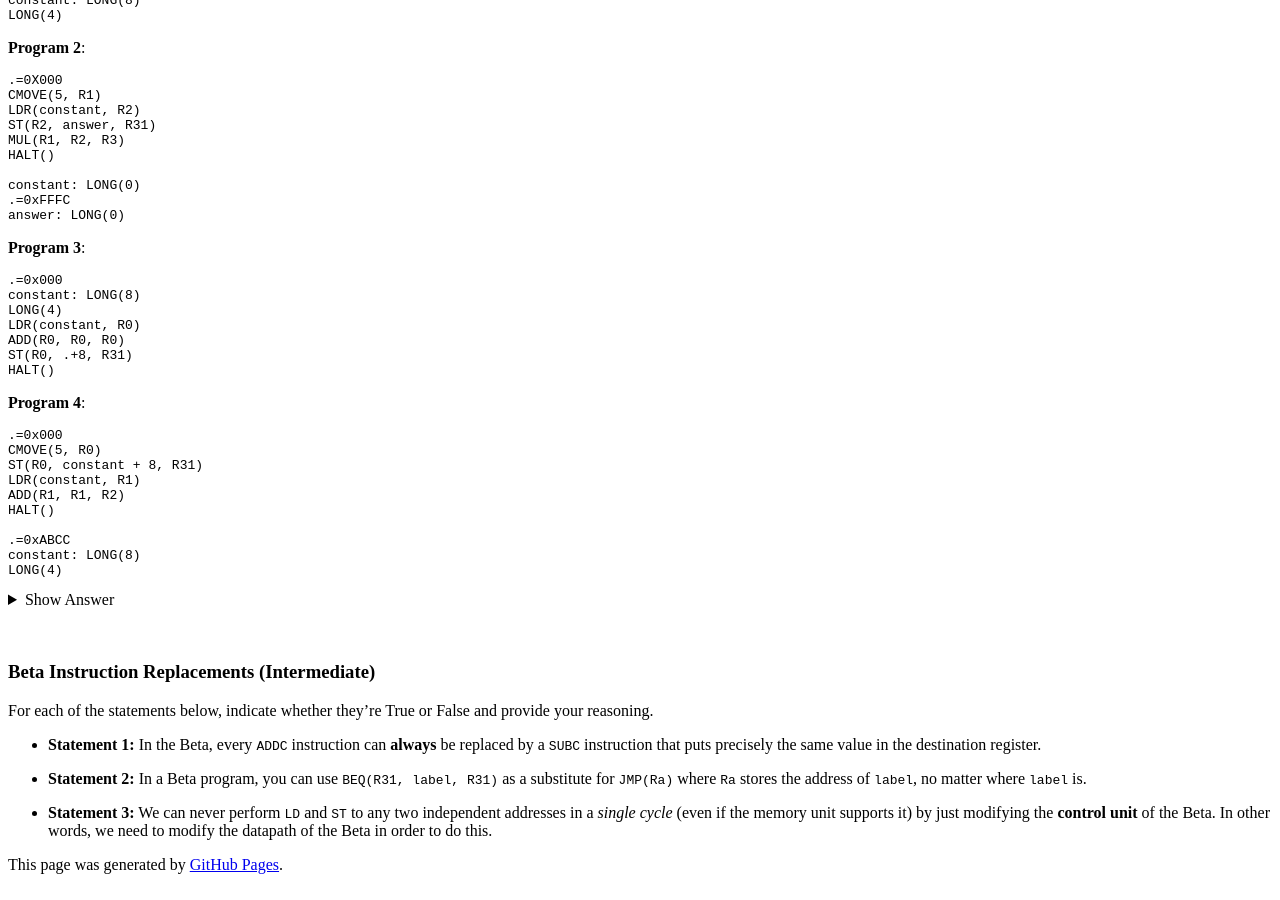
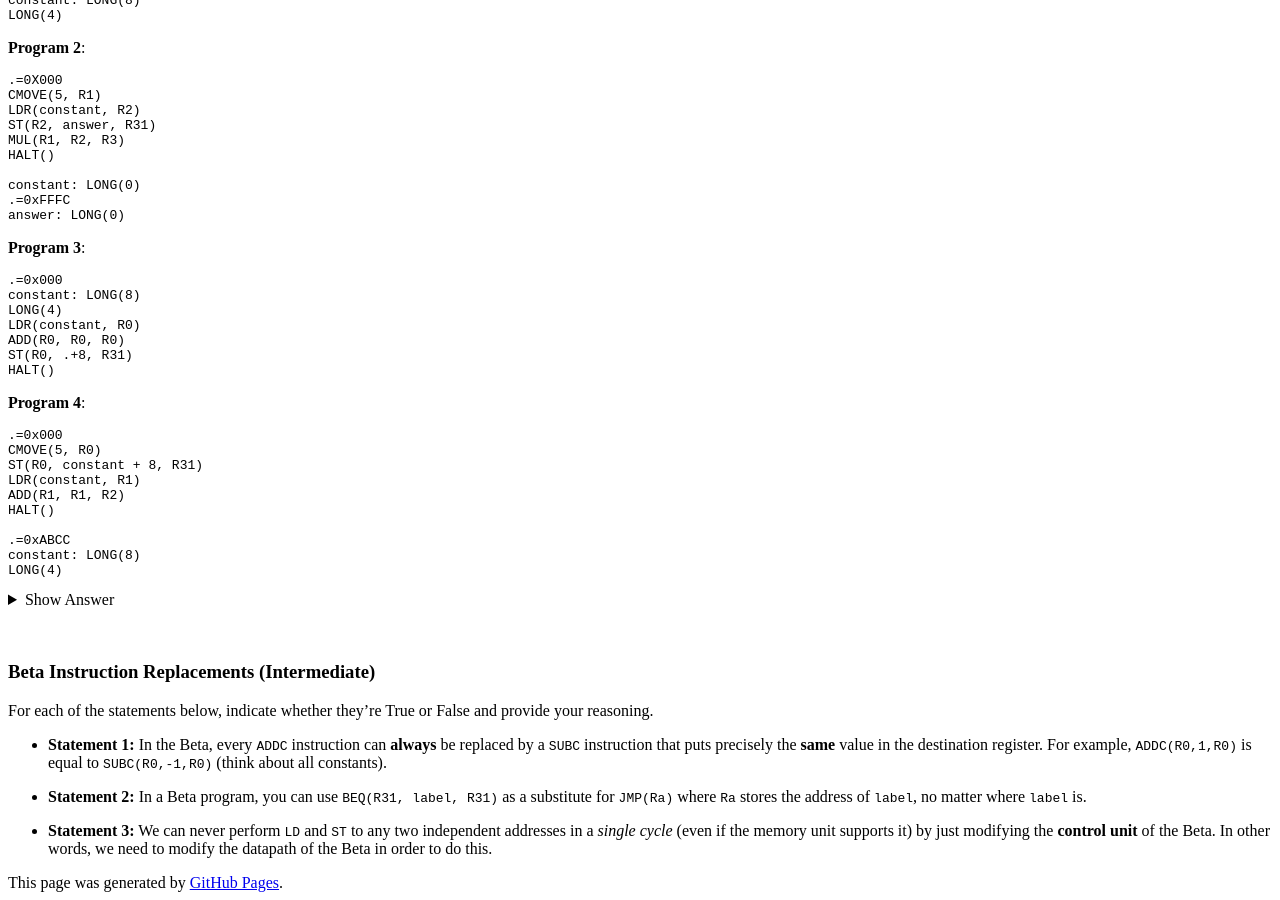
Before and after one commit to natalieagus/natalieagus.github.io, a Jekyll site: the page built from 50002/50002problem_set_5.md, in a window 1280 px wide and 900 px high, scrolled down 3930 px. Built offline with Jekyll 4.4.1, drawn with Linux system fonts in a browser that asks for light colours; formulas are drawn with MathJax 3; a script that is not in the unit is left out; the repository's description, which GitHub fills in, is left out; some of the changed lines change nothing that is shown.

Commit message:
50002/50002problem_set_5.md updated from https://stackedit.io/

```diff
--- a/50002/50002problem_set_5.md
+++ b/50002/50002problem_set_5.md
@@ -372,7 +372,7 @@ For **Program 4**:
 
 For each of the statements below, indicate whether they're True or False and provide your reasoning.
 
-* **Statement 1:**  In the Beta, every `ADDC` instruction can **always** be replaced by a `SUBC` instruction that puts precisely the same value in the destination register.
+* **Statement 1:**  In the Beta, every `ADDC` instruction can **always** be replaced by a `SUBC` instruction that puts precisely the **same** value in the destination register. For example, `ADDC(R0,1,R0)` is equal to `SUBC(R0,-1,R0)` (think about all constants).
 
 * **Statement 2:** In a Beta program, you can use `BEQ(R31, label, R31)` as a substitute for `JMP(Ra)` where `Ra` stores the address of `label`, no matter where `label` is.
 
@@ -380,6 +380,6 @@ For each of the statements below, indicate whether they're True or False and pro
 
 
 <!--stackedit_data:
-eyJoaXN0b3J5IjpbNTY0MTYyMDIzLDcyODI4NDI1OCwyMDY3OD
-kzNzI1LC0xMTIwNDM5Nzg1XX0=
+eyJoaXN0b3J5IjpbMTI0MjU0MDkwOSw3MjgyODQyNTgsMjA2Nz
+g5MzcyNSwtMTEyMDQzOTc4NV19
 -->
```
